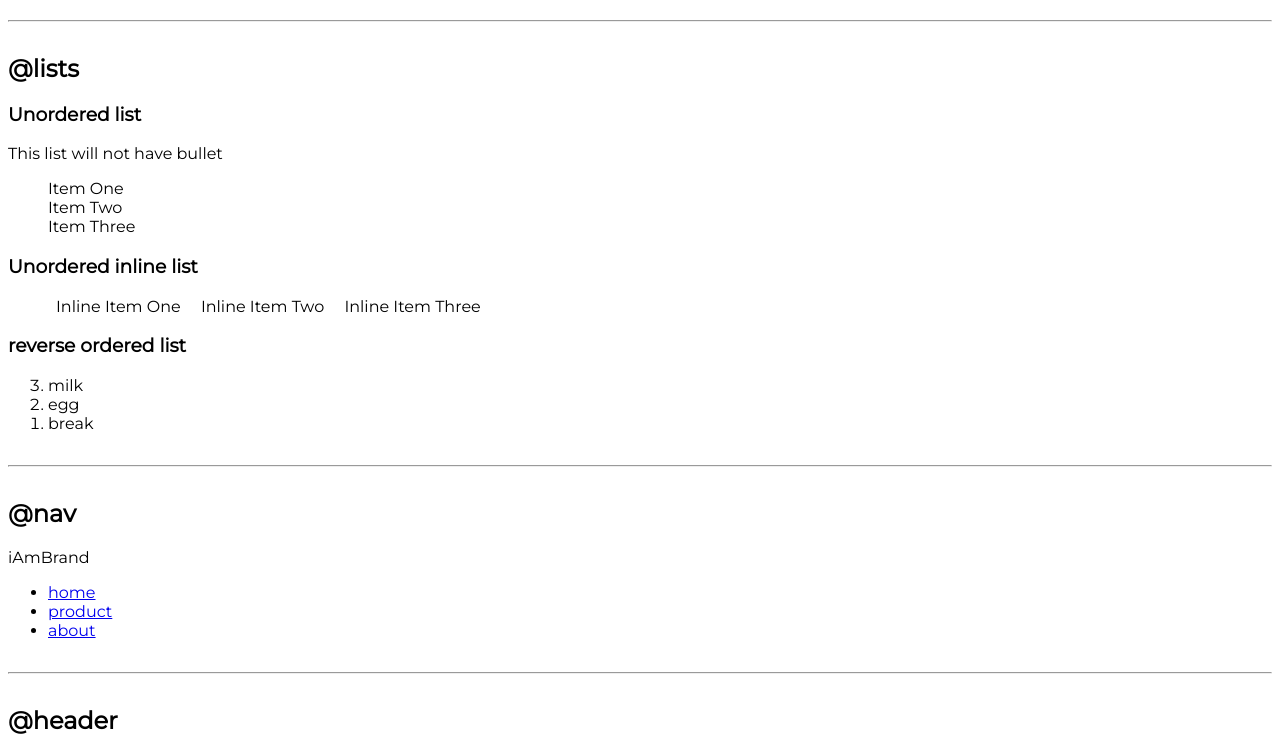
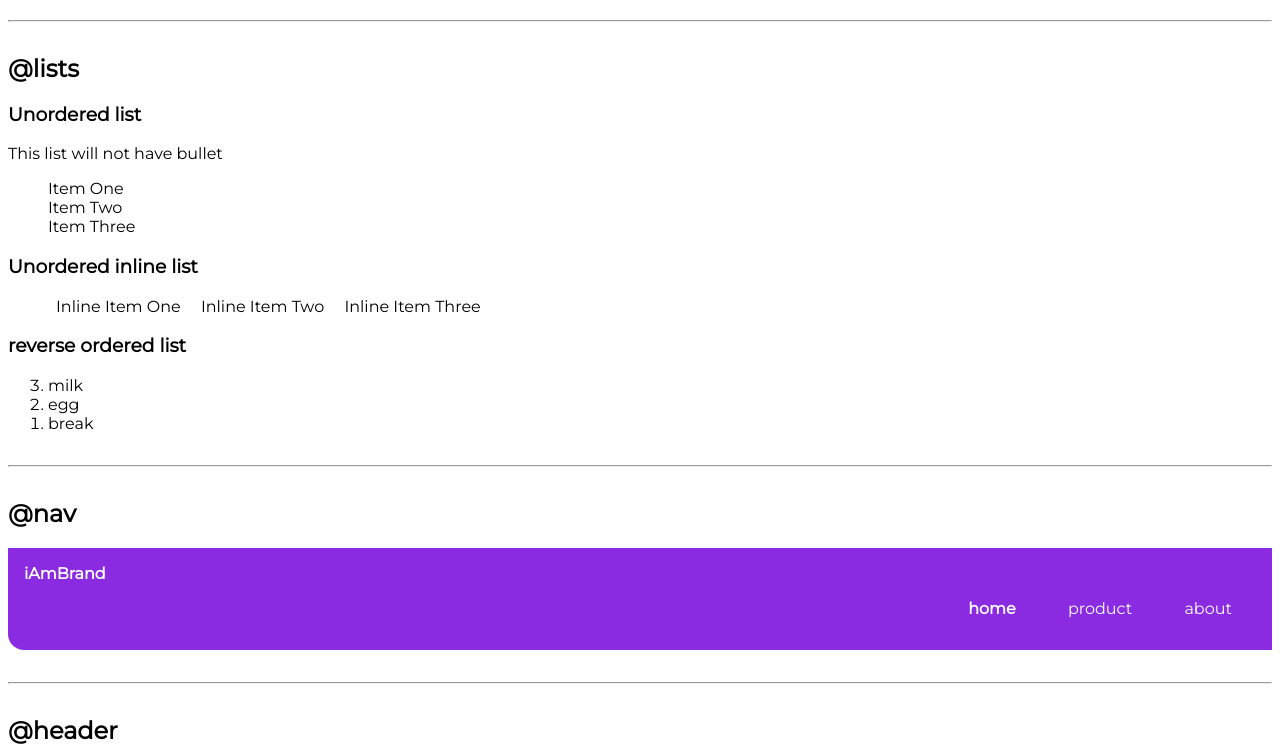
Before and after one commit to Peacefighter665/neogcamp-lesson-3, a plain HTML site: page index.html in a window 1280 px wide. Shown: the part 817-1569 px from the top of the page. Drawn offline with Linux system fonts and the light colour scheme; a web font is replaced by a local one.

Commit message:
Navigation

```diff
--- a/index.html
+++ b/index.html
@@ -72,17 +72,17 @@
 
     <h2>@nav</h2>
 
-    <nav>
-        <div>iAmBrand</div>
-        <ul>
-            <li>
-                <a href="/">home</a>
+    <nav class="navigation">
+        <div class="nav-brand">iAmBrand</div>
+        <ul class="list-non-bullet nav-pills">
+            <li class="list-item-inline">
+                <a class="link link-active" href="/">home</a>
             </li>
-            <li>
-                <a href="/">product</a>
+            <li class="list-item-inline">
+                <a class="link" href="/">product</a>
             </li>
-            <li>
-                <a href="/">about</a>
+            <li class="list-item-inline">
+                <a class="link" href="/">about</a>
             </li>
         </ul>
     </nav>
--- a/style.css
+++ b/style.css
@@ -1,7 +1,7 @@
 @import url('https://fonts.googleapis.com/css2?family=Expletus+Sans:ital,wght@1,700&family=Montserrat:ital,wght@0,400;1,700&display=swap');
 
 :root {
-    --primary-color:red;
+    --primary-color:blueviolet;
 }
 
 body{
@@ -47,3 +47,29 @@ list-style:none;
     display:inline;
     padding:0rem 0.5rem;
 }
+
+.navigation{
+   background-color: var(--primary-color);
+color:white;
+padding:1rem;
+border-bottom-left-radius: 1rem;
+}
+
+.navigation .nav-brand{
+    font-weight: bold;
+}
+
+.navigation .nav-pills {
+    text-align: right;
+    color:white;
+
+}
+
+.navigation .link{
+    color: white
+
+}
+
+.navigation .link-active{
+    font-weight:bold;
+}
```
